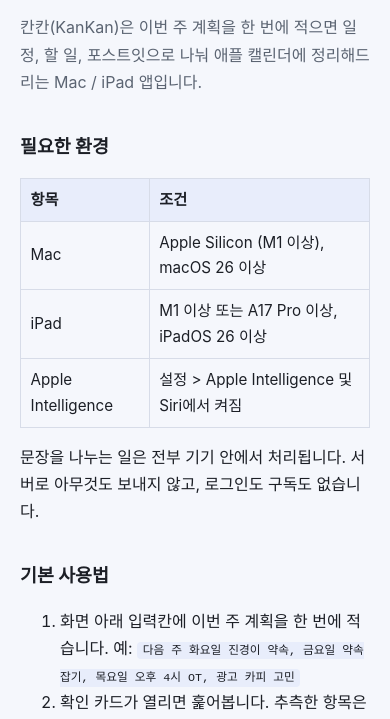
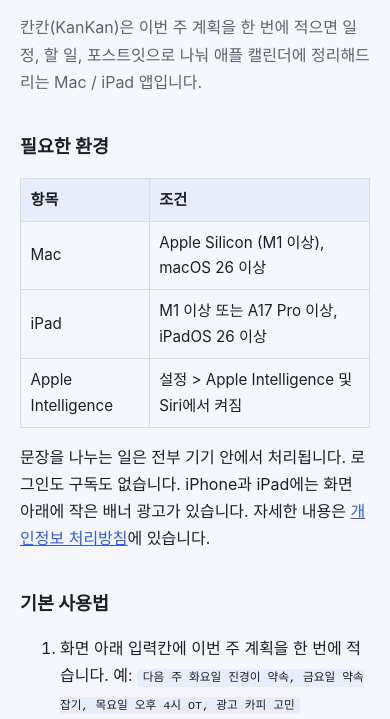
Before and after one commit to pherd94/kankan-support, a plain HTML site: page index.html in a window 390 px wide. Shown: the part 116-835 px from the top of the page. Drawn offline with Linux system fonts and the light colour scheme.

Commit message:
지원 페이지: 「서버로 아무것도 보내지 않고」를 빼고 광고가 있다고 적는다
2.0.1부터 iPhone·iPad에서 광고 SDK가 통신하므로 「아무것도 보내지 않고」는 더는 맞지 않는다.
처리방침과 같은 날 게시해야 해서 같은 PR에 담는다.

```diff
--- a/index.html
+++ b/index.html
@@ -44,7 +44,7 @@
   <tr><td>iPad</td><td>M1 이상 또는 A17 Pro 이상, iPadOS 26 이상</td></tr>
   <tr><td>Apple Intelligence</td><td>설정 &gt; Apple Intelligence 및 Siri에서 켜짐</td></tr>
 </table>
-<p>문장을 나누는 일은 전부 기기 안에서 처리됩니다. 서버로 아무것도 보내지 않고, 로그인도 구독도 없습니다.</p>
+<p>문장을 나누는 일은 전부 기기 안에서 처리됩니다. 로그인도 구독도 없습니다. iPhone과 iPad에는 화면 아래에 작은 배너 광고가 있습니다. 자세한 내용은 <a href="./privacy/">개인정보 처리방침</a>에 있습니다.</p>
 
 <h2>기본 사용법</h2>
 <ol>
```
